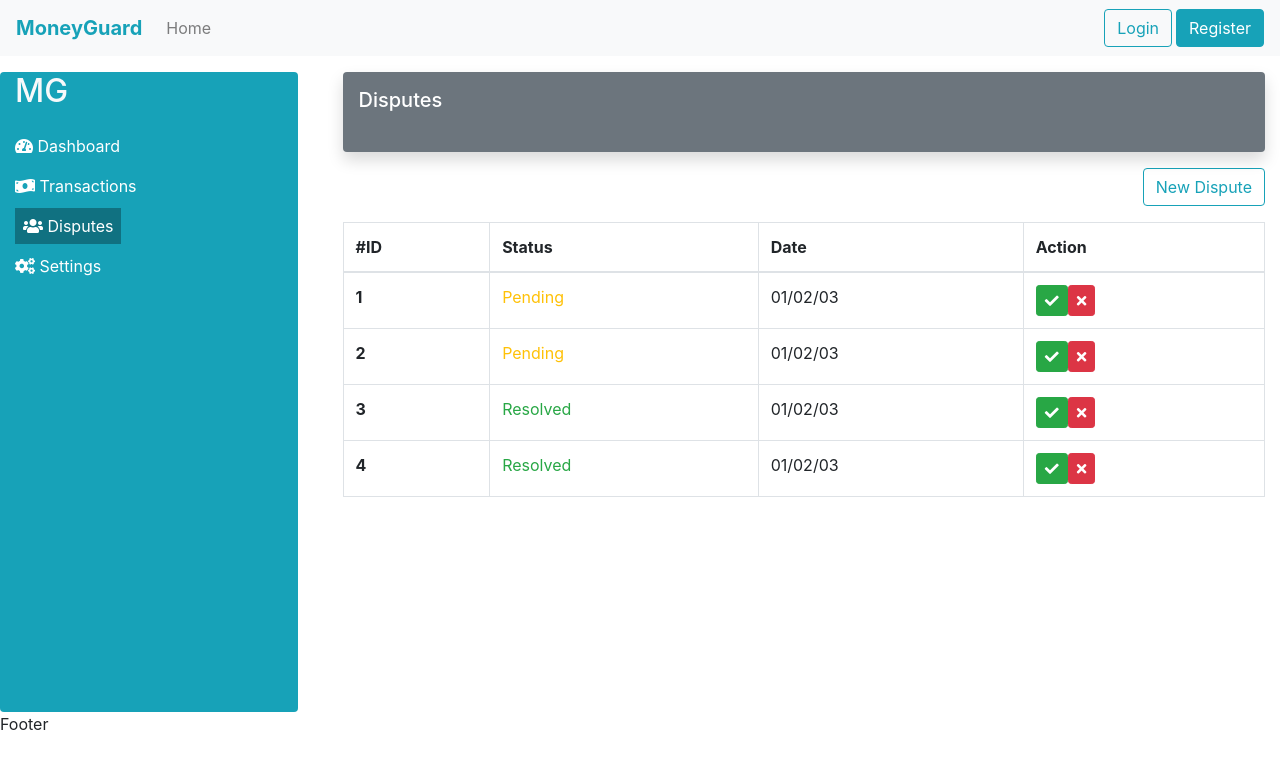
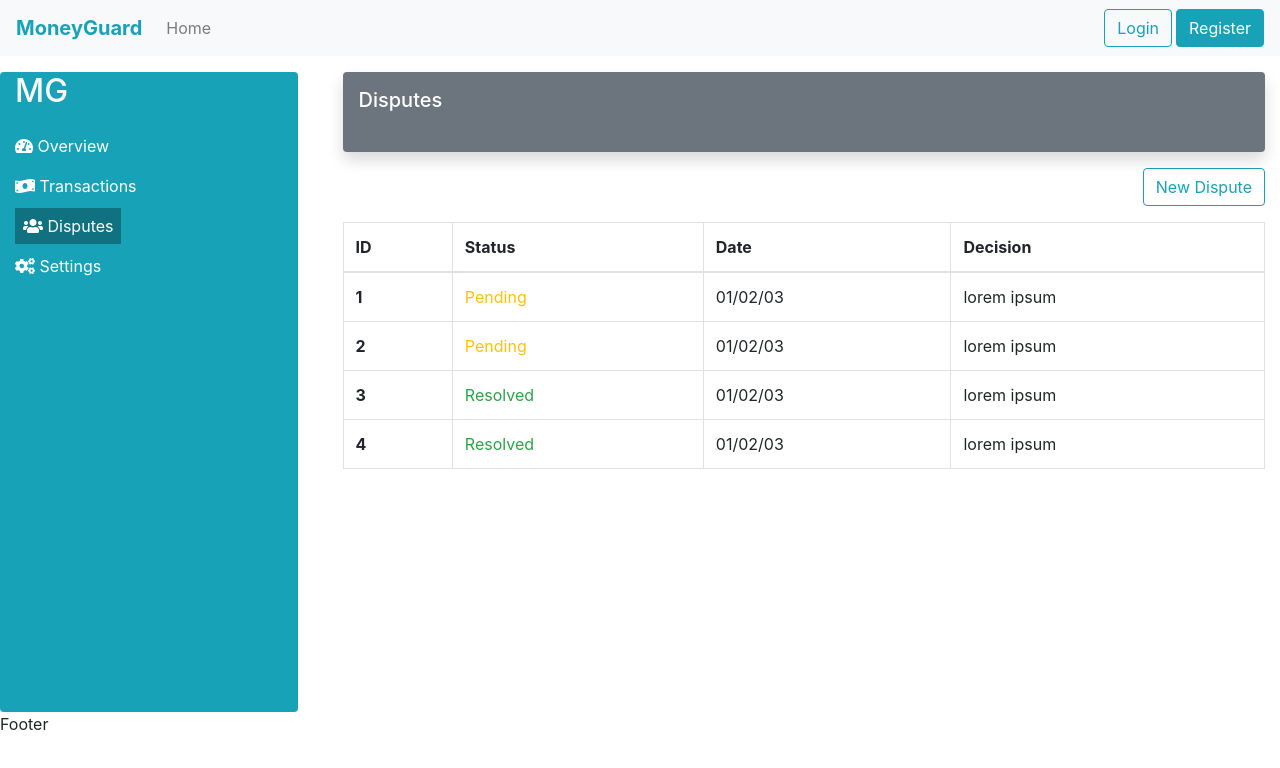
Before and after one commit to BuildForSDGCohort2/TEAM-044A-FRONTEND, a React (Create React App) app: page /dashboard/disputes in a window 1280 px wide. Shown: the top 768 px of the page. Built offline with nearby package versions, Linux system fonts and the light colour scheme.

Commit message:
feat: implemented changes to disputes page

```diff
--- a/src/components/Dashboard/disputes.jsx
+++ b/src/components/Dashboard/disputes.jsx
@@ -19,10 +19,10 @@ export default function Disputes() {
                 <table className="table table-bordered">
                     <thead>
                         <tr>
-                            <th scope="col">#ID</th>
+                            <th scope="col">ID</th>
                             <th scope="col">Status</th>
                             <th scope="col">Date</th>
-                            <th scope="col">Action</th>
+                            <th scope="col">Decision</th>
                         </tr>
                     </thead>
                     <tbody>
@@ -30,37 +30,25 @@ export default function Disputes() {
                             <th scope="row">1</th>
                             <td className="text-warning">Pending</td>
                             <td>01/02/03</td>
-                            <td>
-                                <button className="btn btn-success btn-sm"><i className="fa fa-check"></i></button>
-                                <button className="btn btn-danger btn-sm"><i className="fa fa-times"></i></button>
-                            </td>
+                            <td>lorem ipsum</td>
                         </tr>
                         <tr>
                             <th scope="row">2</th>
                             <td className="text-warning">Pending</td>
                             <td>01/02/03</td>
-                            <td>
-                                <button className="btn btn-success btn-sm"><i className="fa fa-check"></i></button>
-                                <button className="btn btn-danger btn-sm"><i className="fa fa-times"></i></button>
-                            </td>
+                            <td>lorem ipsum</td>
                         </tr>
                         <tr>
                             <th scope="row">3</th>
                             <td className="text-success">Resolved</td>
                             <td>01/02/03</td>
-                            <td>
-                                <button className="btn btn-success btn-sm"><i className="fa fa-check"></i></button>
-                                <button className="btn btn-danger btn-sm"><i className="fa fa-times"></i></button>
-                            </td>
+                            <td>lorem ipsum</td>
                         </tr>
                         <tr>
                             <th scope="row">4</th>
                             <td className="text-success">Resolved</td>
                             <td>01/02/03</td>
-                            <td>
-                                <button className="btn btn-success btn-sm"><i className="fa fa-check"></i></button>
-                                <button className="btn btn-danger btn-sm"><i className="fa fa-times"></i></button>
-                            </td>
+                            <td>lorem ipsum</td>
                         </tr>
                     </tbody>
                 </table>
--- a/src/components/SideNav/sidenav.jsx
+++ b/src/components/SideNav/sidenav.jsx
@@ -7,7 +7,7 @@ export default function Sidenav(props) {
             <h2 className="text-light">MG</h2>
             <nav className="nav side-nav">
                 <ul className="list-unstyled">
-                    <li><NavLink to="/dashboard" activeClassName="active" exact><i className="fas fa-tachometer-alt"></i> Dashboard</NavLink></li>
+                    <li><NavLink to="/dashboard" activeClassName="active" exact><i className="fas fa-tachometer-alt"></i> Overview</NavLink></li>
                     <li><NavLink to="/dashboard/transactions" activeClassName="active"><i className="fas fa-money-bill-wave"></i> Transactions</NavLink></li>
                     <li><NavLink to="/dashboard/disputes" activeClassName="active"><i className="fas fa-users"></i> Disputes</NavLink></li>
                     <li><NavLink to="/dashboard/settings" activeClassName="active"><i className="fas fa-cogs"></i> Settings</NavLink></li>
```
